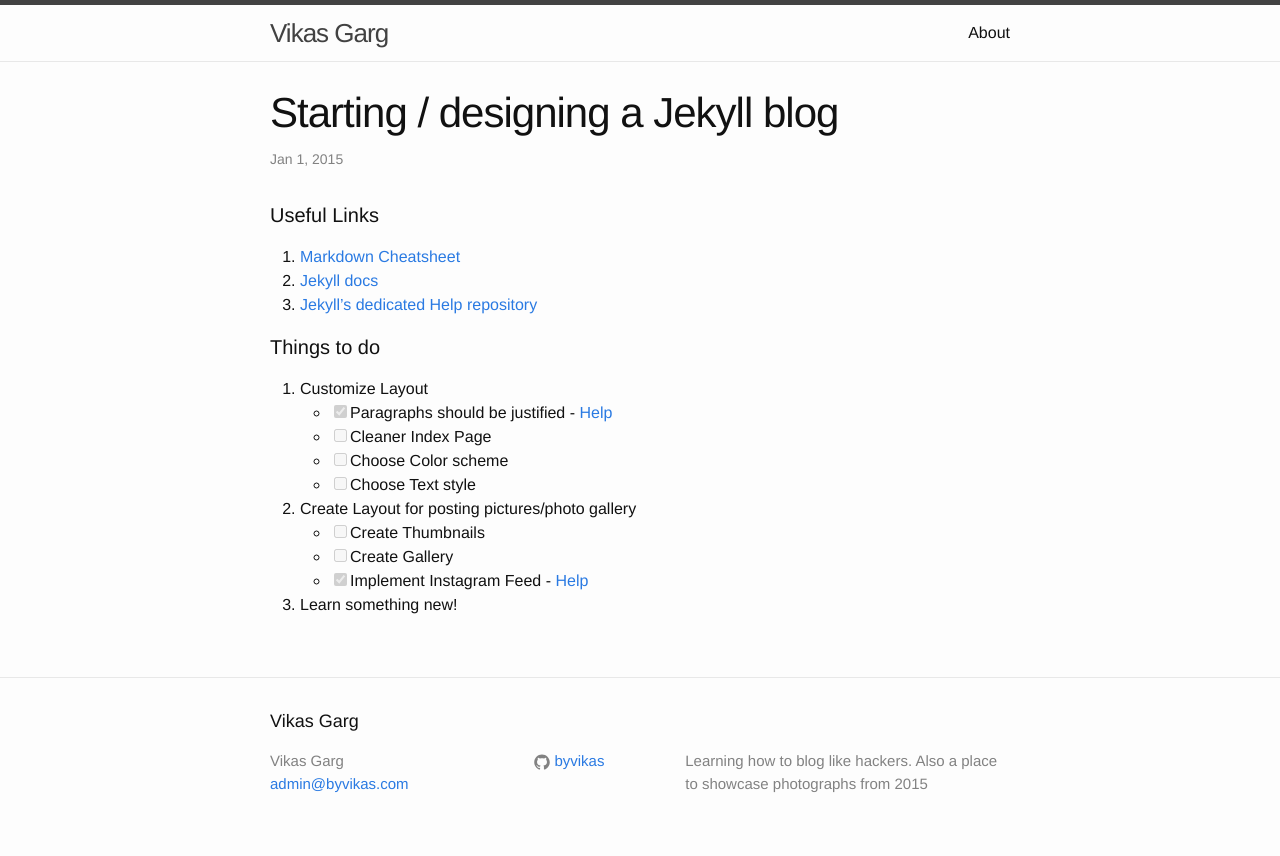
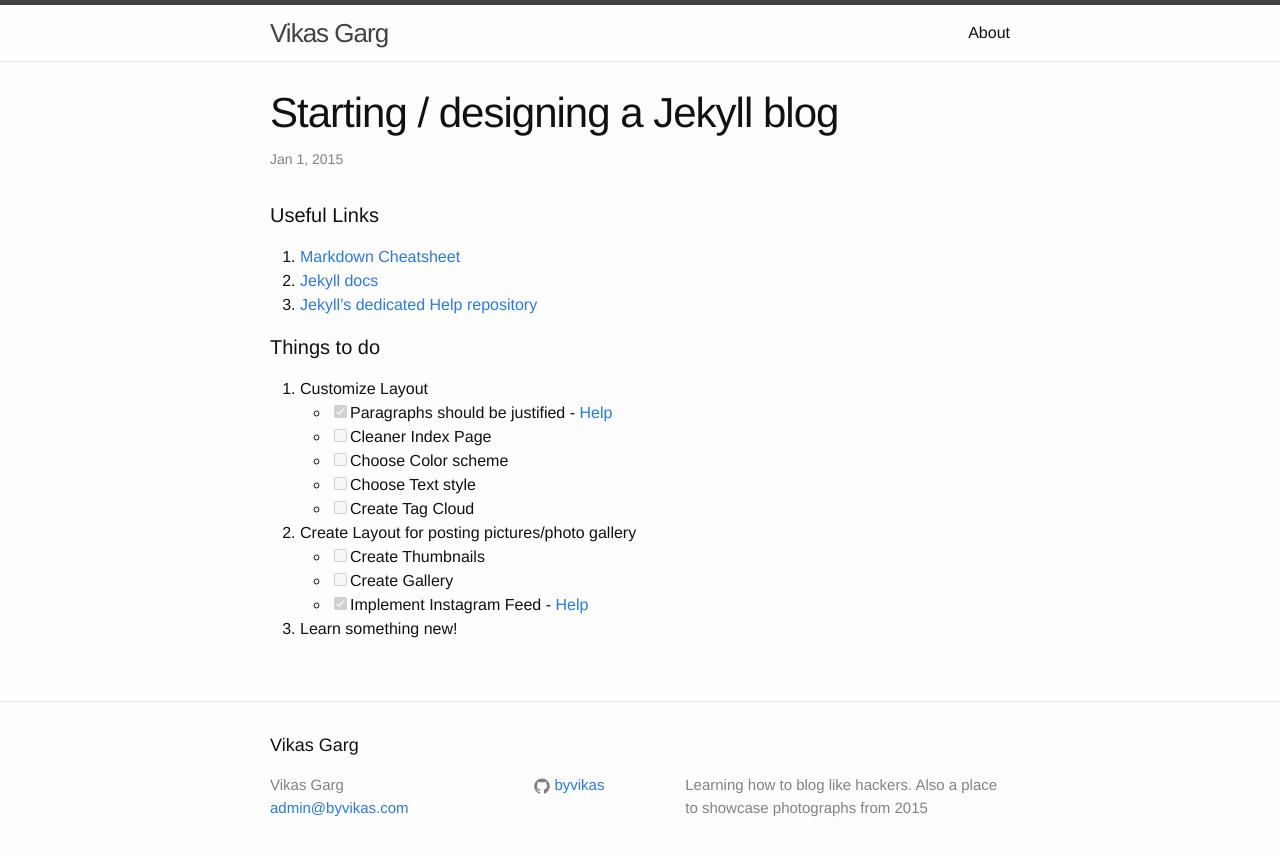
Before and after one commit to byvikas/byvikas.github.io, a Jekyll site: the page built from _posts/2015-01-01-New-Day.markdown, in a window 1280 px wide. Shown: the top 856 px of the page. Built offline with Jekyll 4.4.1, drawn with Linux system fonts in a browser that asks for light colours; a script that is not in the unit is left out.

Commit message:
Update 2015-01-01-New-Day.markdown

```diff
--- a/_posts/2015-01-01-New-Day.markdown
+++ b/_posts/2015-01-01-New-Day.markdown
@@ -17,6 +17,7 @@ categories: jekyll blog
 - [ ] Cleaner Index Page
 - [ ] Choose Color scheme
 - [ ] Choose Text style
+- [ ] Create Tag Cloud
 2. Create Layout for posting pictures/photo gallery
 - [ ] Create Thumbnails
 - [ ] Create Gallery
```
